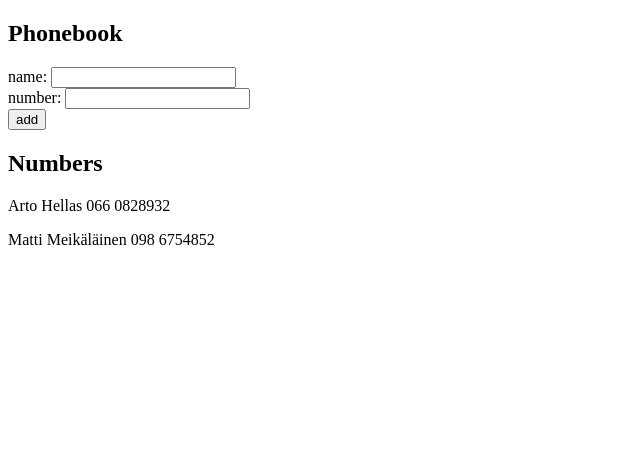
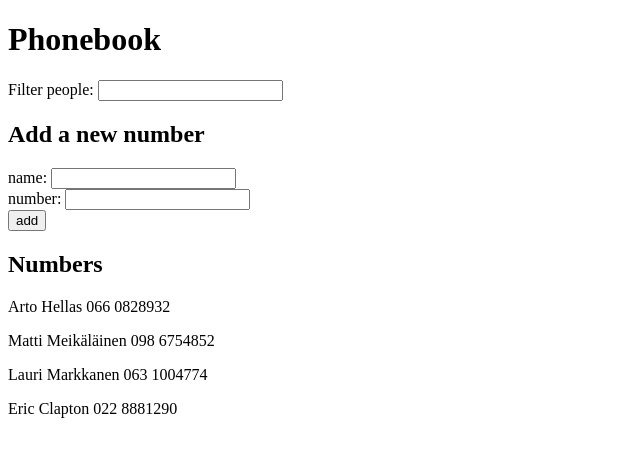
Before and after one commit to Aapok0/FullStackopen, a React (Create React App) app in the folder Part2/2.6-2.17_phonebook/: page / in a window 1280 px wide. Shown: the top 456 px of the page, without its empty margins (0-640 px from the left). Built offline with nearby package versions, Linux system fonts and the light colour scheme.

Commit message:
Exercise 2.9 solution and readme link for 2.8.

```diff
--- a/Part2/2.6-2.17_phonebook/src/App.js
+++ b/Part2/2.6-2.17_phonebook/src/App.js
@@ -1,11 +1,18 @@
 import { useState } from 'react'
 
-const Person = ({name, number}) => <p>{name} {number}</p>
+const Person = ({name, number, filter}) => {
+  const inPhonebook = () => name.toLowerCase().includes(filter.toLowerCase())
 
-const Persons = ({persons}) => {
+  if (filter.length === 0) return <p>{name} {number}</p>
+  else if (inPhonebook() === true) return <p>{name} {number}</p>
+}
+
+const Persons = ({persons, filter}) => {
+
+
   return (
   <div>
-    {persons.map((person) => <Person key={person.id} name={person.name} number={person.number} />)}
+    {persons.map((person) => <Person key={person.id} name={person.name} number={person.number} filter={filter} />)}
   </div>
   )
 }
@@ -13,9 +20,12 @@ const Persons = ({persons}) => {
 const App = () => {
   const [persons, setPersons] = useState([
     {id: 1, name: 'Arto Hellas', number: '066 0828932'},
-    {id: 2, name: 'Matti Meikäläinen', number: '098 6754852'}
+    {id: 2, name: 'Matti Meikäläinen', number: '098 6754852'},
+    {id: 3, name: 'Lauri Markkanen', number: '063 1004774'},
+    {id: 4, name: 'Eric Clapton', number: '022 8881290'}
   ])
-  const [newId, setNewId] = useState(3)
+  const [filter, setFilter] = useState('')
+  const [newId, setNewId] = useState(5)
   const [newName, setNewName] = useState('')
   const [newNumber, setNewNumber] = useState('')
 
@@ -45,6 +55,10 @@ const App = () => {
     setNewNumber('')
   }
 
+  const handleFilterChange = (change) => {
+    setFilter(change.target.value)
+  }
+
   const handleNameChange = (change) => {
     setNewName(change.target.value)
   }
@@ -55,7 +69,14 @@ const App = () => {
 
   return (
     <div>
-      <h2>Phonebook</h2>
+      <h1>Phonebook</h1>
+        <div>
+          Filter people: <input
+          value={filter}
+          onChange={handleFilterChange}
+          />
+        </div>
+      <h2>Add a new number</h2>
       <form onSubmit={addPerson}>
         <div>
           name: <input
@@ -74,7 +95,7 @@ const App = () => {
         </div>
       </form>
       <h2>Numbers</h2>
-      <Persons persons={persons} />
+      <Persons persons={persons} filter={filter} />
     </div>
   )
 }
```
Also changed, not shown: 1 other file (tests, documents, lock files or other folders).
